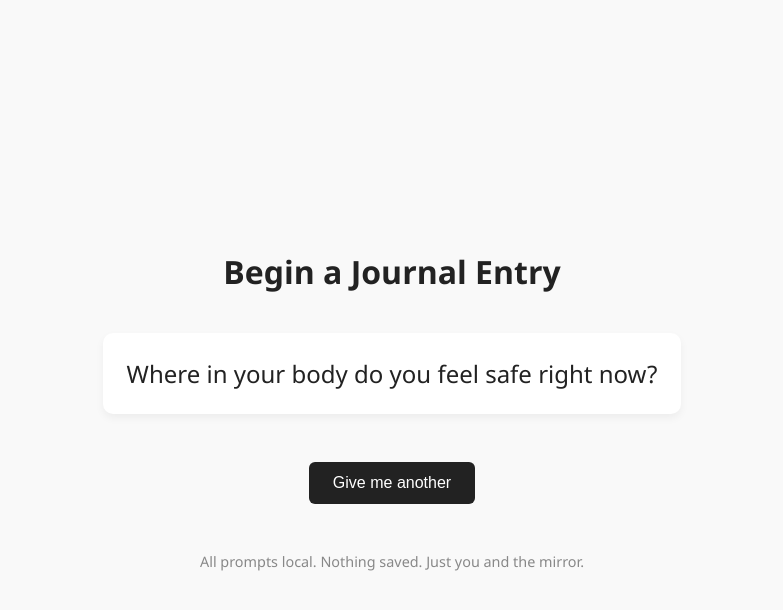
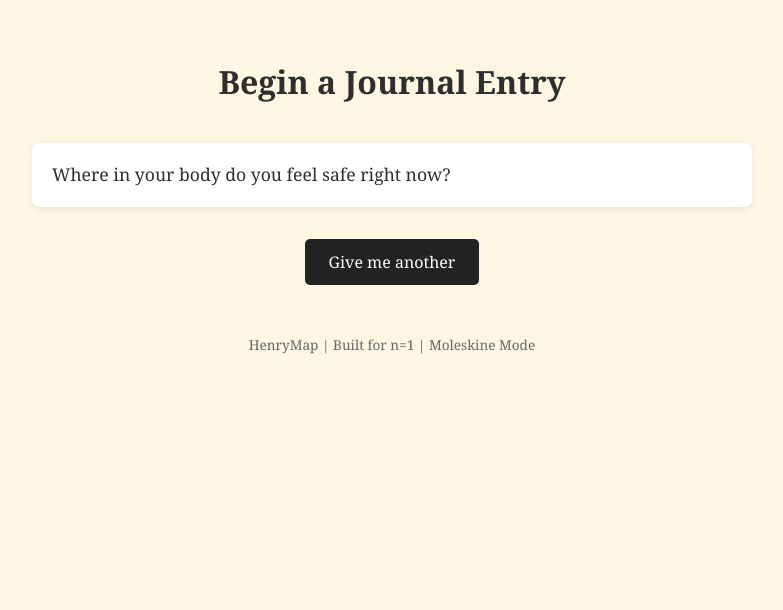
Before and after one commit to draperjames2/henrymap-landing, a plain HTML site: page journal.html in a window 1280 px wide. Shown: the whole page, without its empty margins (248-1031 px from the left). Drawn offline with Linux system fonts and the light colour scheme.

Commit message:
Moleskine Mode
Apply Moleskine Mode styling to journal, philosophy, and support pages

```diff
--- a/journal.html
+++ b/journal.html
@@ -3,60 +3,60 @@
 <html lang="en">
 <head>
     <meta charset="UTF-8">
+    <title>Begin a Journal Entry | HenryMap</title>
     <meta name="viewport" content="width=device-width, initial-scale=1.0">
-    <title>HenryMap Journal</title>
     <style>
         body {
+            font-family: 'Georgia', serif;
+            background-color: #fdf6e3;
+            color: #2e2e2e;
             margin: 0;
-            padding: 0;
-            font-family: 'Segoe UI', Tahoma, Geneva, Verdana, sans-serif;
-            background-color: #f9f9f9;
-            color: #222;
-            display: flex;
-            flex-direction: column;
-            align-items: center;
-            justify-content: center;
-            height: 100vh;
-            text-align: center;
+            padding: 2rem;
+            line-height: 1.8;
+            max-width: 720px;
+            margin-left: auto;
+            margin-right: auto;
         }
         h1 {
-            margin-bottom: 0.5rem;
+            text-align: center;
+            font-size: 2rem;
+            margin-bottom: 1.5rem;
         }
-        #prompt {
-            font-size: 1.5rem;
-            max-width: 600px;
-            margin: 2rem auto;
-            padding: 1.5rem;
-            background-color: #fff;
-            border-radius: 10px;
-            box-shadow: 0 4px 8px rgba(0,0,0,0.05);
+        .prompt {
+            background: #fff;
+            padding: 1rem 1.25rem;
+            margin: 2rem 0;
+            border-radius: 8px;
+            box-shadow: 0 2px 6px rgba(0,0,0,0.07);
+            font-size: 1.1rem;
         }
         button {
+            display: block;
+            margin: 1rem auto;
             padding: 0.75rem 1.5rem;
             background-color: #222;
             color: #fff;
+            font-family: 'Georgia', serif;
+            font-size: 1rem;
             border: none;
-            border-radius: 6px;
+            border-radius: 5px;
             cursor: pointer;
-            font-size: 1rem;
-            margin-top: 1rem;
         }
         button:hover {
             background-color: #444;
         }
         footer {
+            text-align: center;
+            font-size: 0.85rem;
+            color: #666;
             margin-top: 3rem;
-            font-size: 0.9rem;
-            color: #888;
         }
     </style>
 </head>
 <body>
     <h1>Begin a Journal Entry</h1>
-    <div id="prompt">Loading prompt...</div>
+<div class="prompt" id="prompt">Loading prompt...</div>
     <button onclick="nextPrompt()">Give me another</button>
-    <footer>All prompts local. Nothing saved. Just you and the mirror.</footer>
-
     <script>
         const prompts = [
             "What’s one thing you’re holding that’s not yours?",
@@ -67,14 +67,12 @@
             "What did you survive that no one else saw?",
             "If today was a turning point, what would change?"
         ];
-
-        function nextPrompt() {
+        function nextPrompt() {{
             const random = Math.floor(Math.random() * prompts.length);
             document.getElementById('prompt').textContent = prompts[random];
-        }
-
-        // Load initial prompt
+        }}
         nextPrompt();
     </script>
+    <footer>HenryMap | Built for n=1 | Moleskine Mode</footer>
 </body>
 </html>
```
Also changed, not shown: philosophy.html (+41 -23 lines), support.html (+36 -13 lines).
